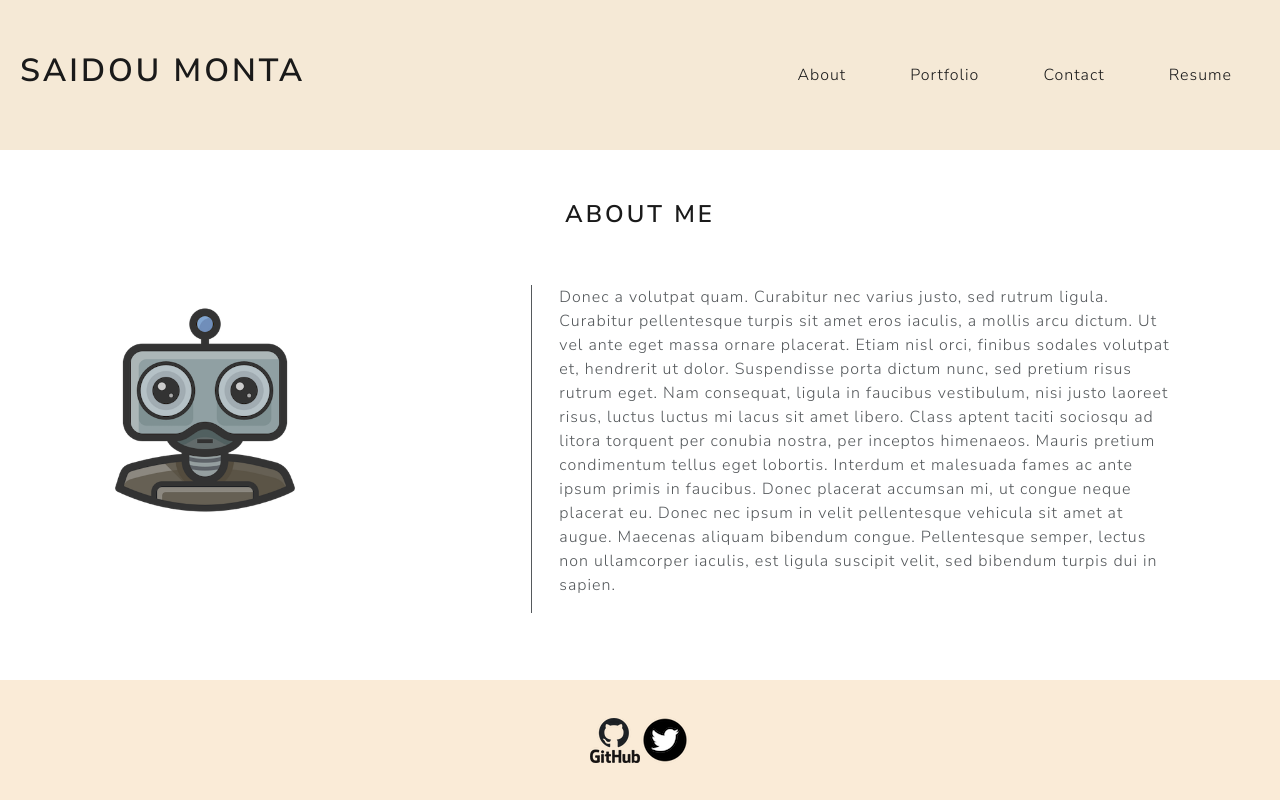
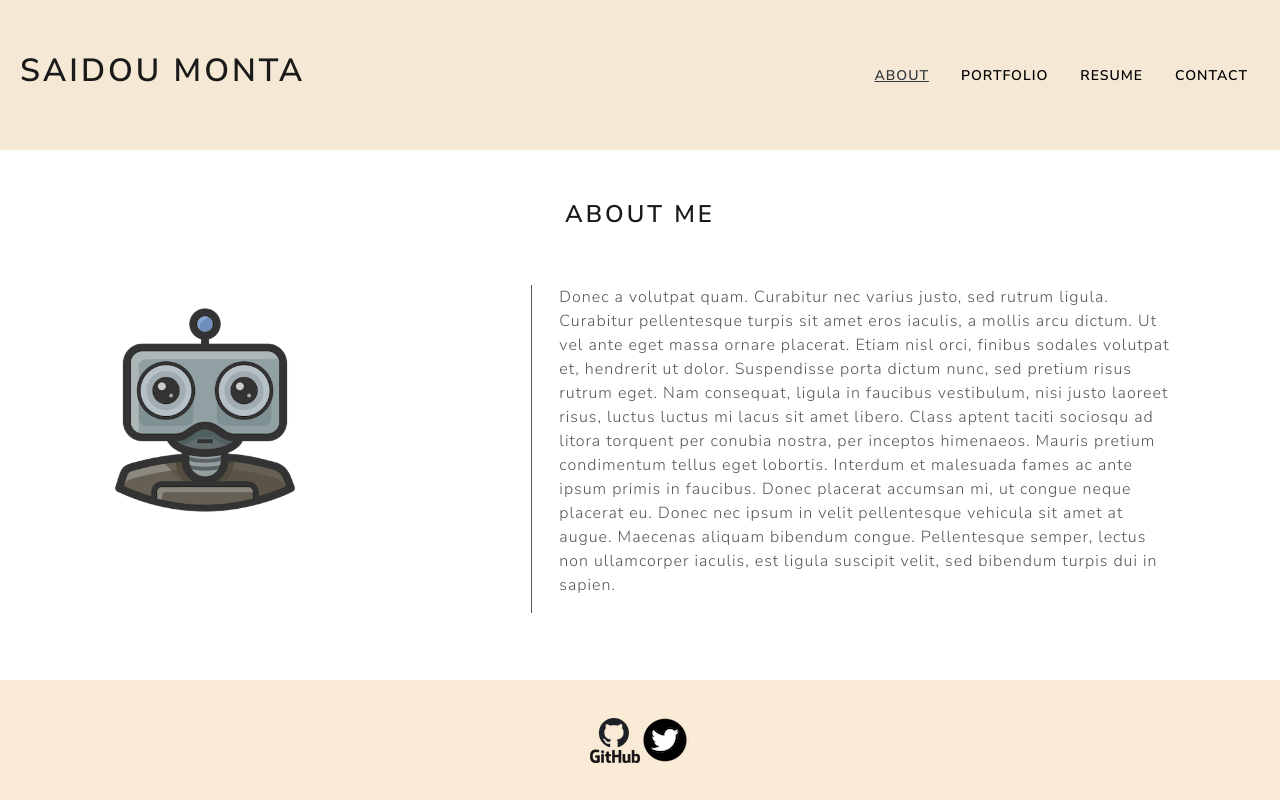
Before and after one commit to Saidou25/React-Portfolio, a React (Create React App) app in the folder my-app/: page / in a window 1280 px wide. Built offline with nearby package versions, Linux system fonts and the light colour scheme.

Commit message:
added dark mode to nav link sections

```diff
--- a/my-app/src/components/Header.js
+++ b/my-app/src/components/Header.js
@@ -4,6 +4,9 @@ import About from './pages/About'
 import Resume from './pages/Resume'
 import Contact from './pages/Contact'
 import Portfolio from './pages/Portfolio'
+import pageComponents from "./pages";
+
+const pages = Object.keys(pageComponents);
 
 const Header = () => {
 
@@ -13,24 +16,31 @@ const Header = () => {
     const renderPage = () => {
 
         if (currentPage === 'Resume') {
-            return <Resume />;
+
+            return <Resume />
         }
         if (currentPage === 'Contact') {
-            return <Contact />;
+
+            return <Contact />
         }
-      if (currentPage === 'Portfolio') {
-          return <Portfolio />;
+        if (currentPage === 'Portfolio') {
+
+            return <Portfolio />;
         }
         return <About />;
+
     };
 
     const handlePageChange = (page) => setCurrentPage(page);
 
     return (
         <div>
-             <Navigation currentPage={currentPage} handlePageChange={handlePageChange} />
+
+            <Navigation currentPage={currentPage} handlePageChange={handlePageChange} pages={pages} />
             {renderPage()}
+
         </div>
     );
 }
+
 export default Header;
--- a/my-app/src/components/Navigation.js
+++ b/my-app/src/components/Navigation.js
@@ -1,7 +1,8 @@
 import React from 'react';
 import '../styles.css/Navigation.css'
 
-function Navigation({currentPage, handlePageChange}) {
+
+function Navigation({ currentPage, handlePageChange, pages }) {
 
   return (
 
@@ -9,43 +10,25 @@ function Navigation({currentPage, handlePageChange}) {
       <div className='col-4 myname'><h1>Saidou Monta</h1>
       </div>
       <div className='col-8'>
-
-        <ul className="nav">
-          <li className="nav-item">
-            <a
-              href="#About"
-              onClick={() => handlePageChange('About')}
-              className={currentPage === 'About' ? 'nav-link active' : 'nav-link'}
-            >About
-            </a>
-          </li>
-          <li className="nav-item">
-            <a
-              href="#Portfolio"
-              onClick={() => handlePageChange('Portfolio')}
-              className={currentPage === 'Portfolio' ? 'nav-link active' : 'nav-link'}>
-              Portfolio</a>
-          </li>
-          <li className="nav-item">
-            <a
-              href="#Contact"
-              onClick={() => handlePageChange('Contact')}
-              className={currentPage === 'Contact' ? 'nav-link active' : 'nav-link'}>
-              Contact</a>
-          </li>
-          <li className="nav-item">
-            <a
-              href="#Resume"
-              onClick={() => handlePageChange('Resume')}
-              className={currentPage === 'Resume' ? 'nav-link active' : 'nav-link'}>
-              Resume</a>
-          </li>
-        </ul>
+        <div className="navbar">
+          <div className="navbar" id='nav'>
+            {pages.map((page) => (
+              <article key={page} className='nav-item'>
+                <a
+                  href={`#${page.toLowerCase()}`}
+                  onClick={() => handlePageChange(page)}
+                  className={currentPage === page ? 'nav-link-active text-dark' : 'nav-link'}
+                  id='nav-link'
+                >
+                  {page}
+                </a>
+              </article>
+            ))}
+          </div>
+        </div>
       </div>
     </div>
-
   );
-
 };
 
 export default Navigation;
--- a/my-app/src/components/Project.js
+++ b/my-app/src/components/Project.js
@@ -13,9 +13,9 @@ function Project({ projects }) {
             <div className='effect' key={project.id}>
               <div className='card border-0'>
                 <img className='image responsive' src={project.image} alt={project.title} />
-                <div class="card-img-overlay" id="text">
+                <div className="card-img-overlay" id="text">
                   <a href="https://saidou25.github.io/seo-refactor/">
-                    <h3 class="card-title">{project.title}</h3>
+                    <h3 className="card-title">{project.title}</h3>
                   </a>
                   <a href="https://github.com/Saidou25/seo-refactor">
                     <img className='logo' id="text" src='images/logo.png' alt="minicat" />
--- /dev/null
+++ b/my-app/src/components/pages/index.js
@@ -0,0 +1,8 @@
+import About from './About';
+import Portfolio from './Portfolio';
+import Resume from './Resume';
+import Contact from './Contact';
+
+const pageComponents = { About, Portfolio, Resume, Contact };
+
+export default pageComponents;
--- a/my-app/src/styles.css/Project.css
+++ b/my-app/src/styles.css/Project.css
@@ -57,3 +57,6 @@
     max-width: 100%;;
 
 }
+/* .card-title {
+    text-underline: none;
+} */
```
